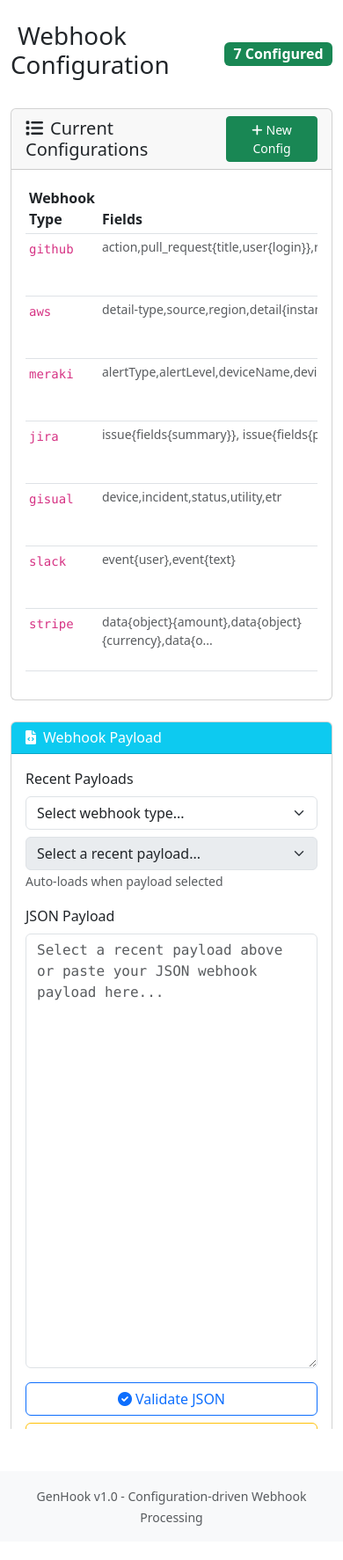
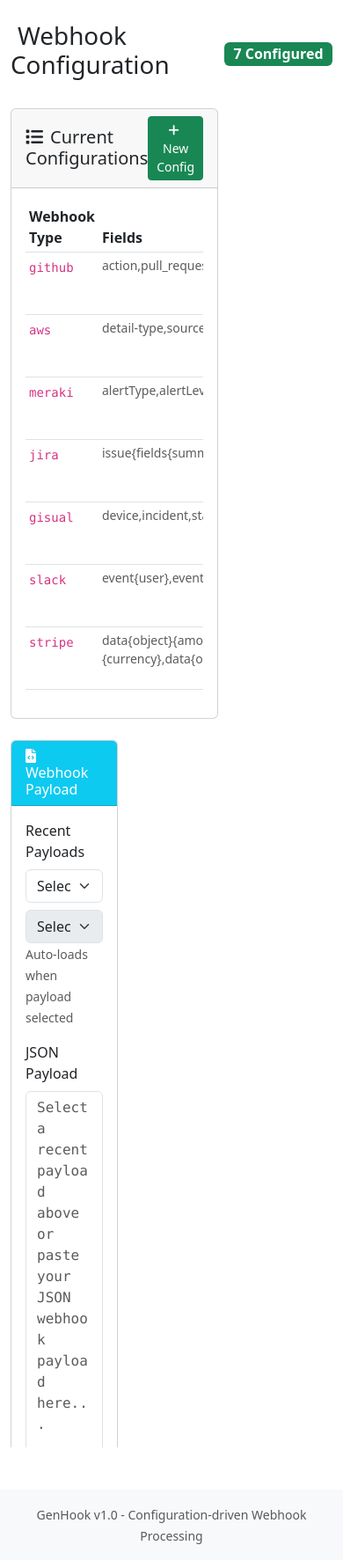
Before and after one commit to rudipoppes/GenHook, a FastAPI app: page /config in a window 390 px wide. Shown: the part 96-1869 px from the top of the page at 88% size. Before the commit the page ends 1830 px from the top, so only its background shows below. Run offline with FastAPI, Linux system fonts and the light colour scheme; data that the repository does not hold is empty; some libraries are stand-ins or nearby versions.

Commit message:
fix: Fix layout issues and improve wizard visibility
Layout fixes:
- Force 2-column layout (col-8/col-4) to prevent vertical stacking
- Remove responsive breakpoints that were causing sidebar to drop below
- Add smooth scroll to wizard when "New Config" button clicked
- Improve payload status initialization and visibility
- Add scroll into view for better UX when wizard opens

Fixes reported issues:
- Payload section now appears on the right at all screen sizes
- Save button visible when New Config wizard opens
- Better visual feedback and smooth transitions

🤖 Generated with [Claude Code](https://claude.ai/code)

Co-Authored-By: Claude <noreply@anthropic.com>

```diff
--- a/backend/app/templates/config.html
+++ b/backend/app/templates/config.html
@@ -41,7 +41,7 @@
 
         <div class="row">
             <!-- LEFT COLUMN: Current Configurations and Wizard -->
-            <div class="col-lg-8">
+            <div class="col-8">
                 <!-- Current Configurations Overview -->
                 <div class="card mb-4">
                     <div class="card-header d-flex justify-content-between align-items-center">
@@ -212,7 +212,7 @@
             </div>
 
             <!-- RIGHT COLUMN: Payload Section -->
-            <div class="col-lg-4">
+            <div class="col-4">
                 <div class="payload-section" style="position: sticky; top: 20px; max-height: calc(100vh - 40px); overflow-y: auto;">
                     <div class="card">
                         <div class="card-header bg-info text-white">
@@ -311,6 +311,12 @@
 
             // Initialize sidebar payload functionality
             initSidebarPayloadLoading();
+
+            // Ensure payload status starts in correct state
+            const payloadStatus = document.getElementById('payloadStatus');
+            if (payloadStatus) {
+                payloadStatus.classList.add('d-none'); // Hidden by default
+            }
         });
 
         async function loadWebConfig() {
@@ -794,10 +800,23 @@
         // NEW UI FUNCTIONS FOR SIDEBAR PAYLOAD SECTION
 
         function showNewConfigWizard() {
-            document.getElementById('configWizard').classList.remove('d-none');
-            document.getElementById('payloadStatus').classList.remove('d-none');
-            document.getElementById('payloadStatusText').textContent = 'Ready for payload input';
+            const wizard = document.getElementById('configWizard');
+            wizard.classList.remove('d-none');
+
+            // Ensure payload status is visible
+            const payloadStatus = document.getElementById('payloadStatus');
+            if (payloadStatus) {
+                payloadStatus.classList.remove('d-none');
+                document.getElementById('payloadStatusText').textContent = 'Ready for payload input';
+            }
+
+            // Show step 1 and scroll to wizard
             showStep(1);
+
+            // Scroll wizard into view with some delay to ensure DOM is updated
+            setTimeout(() => {
+                wizard.scrollIntoView({ behavior: 'smooth', block: 'start' });
+            }, 100);
         }
 
         function hideNewConfigWizard() {
```
